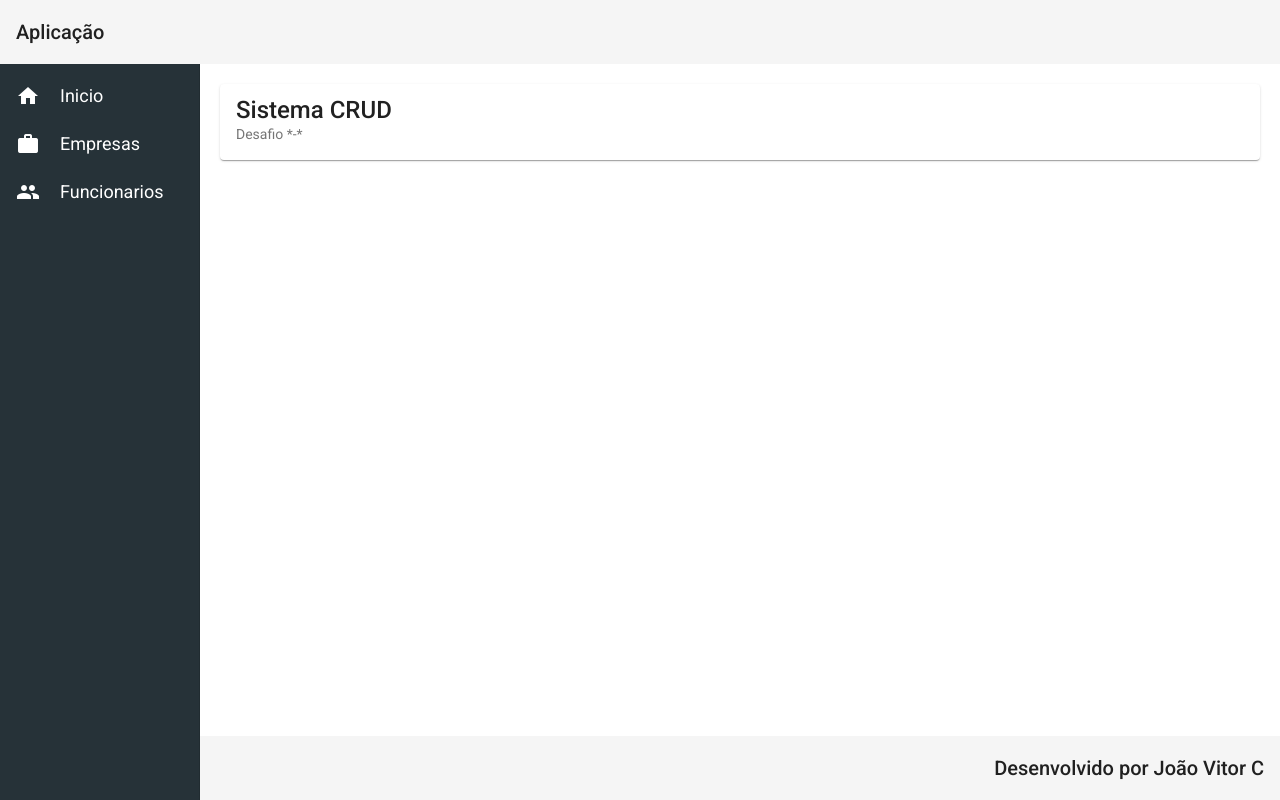
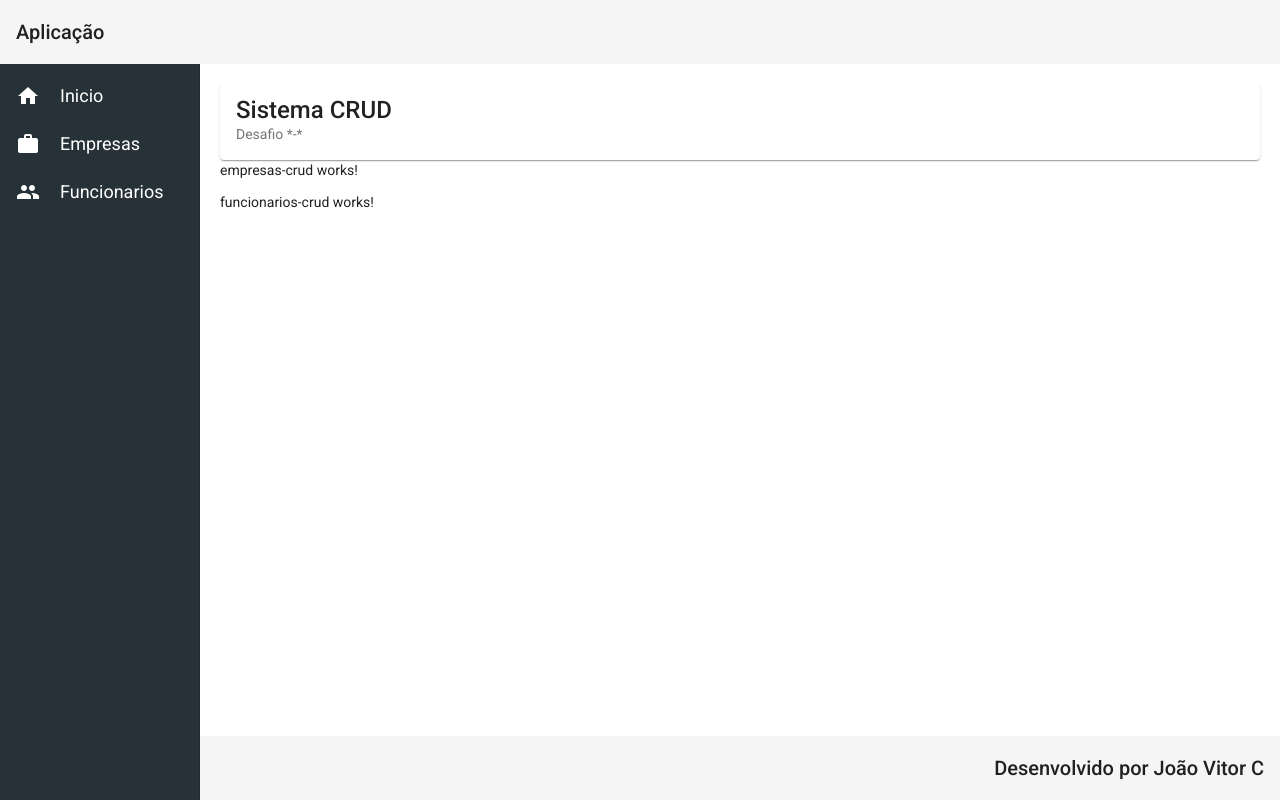
Before and after one commit to jvitorc/desafio, an Angular app in the folder frontend/: page / in a window 1280 px wide. Built offline with nearby package versions, Linux system fonts and the light colour scheme.

Commit message:
view funcionarios-crud e empresas-crud

```diff
--- a/frontend/src/app/app.module.ts
+++ b/frontend/src/app/app.module.ts
@@ -15,6 +15,8 @@ import { MatListModule } from '@angular/material/list';
 import { HomeComponent } from './views/home/home.component';
 
 import { MatCardModule } from '@angular/material/card';
+import { FuncionariosCrudComponent } from './views/funcionarios-crud/funcionarios-crud.component';
+import { EmpresasCrudComponent } from './views/empresas-crud/empresas-crud.component';
 
 @NgModule({
   declarations: [
@@ -22,7 +24,9 @@ import { MatCardModule } from '@angular/material/card';
     HeaderComponent,
     FooterComponent,
     NavComponent,
-    HomeComponent
+    HomeComponent,
+    FuncionariosCrudComponent,
+    EmpresasCrudComponent
   ],
   imports: [
     BrowserModule,
--- a/frontend/src/app/components/template/nav/nav.component.html
+++ b/frontend/src/app/components/template/nav/nav.component.html
@@ -19,6 +19,8 @@
 
     <mat-sidenav-content class="content">
         <app-home></app-home>
+        <app-empresas-crud></app-empresas-crud>
+        <app-funcionarios-crud></app-funcionarios-crud>
     </mat-sidenav-content>
 
 </mat-sidenav-container>
--- /dev/null
+++ b/frontend/src/app/views/empresas-crud/empresas-crud.component.html
@@ -0,0 +1 @@
+<p>empresas-crud works!</p>
--- /dev/null
+++ b/frontend/src/app/views/empresas-crud/empresas-crud.component.ts
@@ -0,0 +1,15 @@
+import { Component, OnInit } from '@angular/core';
+
+@Component({
+  selector: 'app-empresas-crud',
+  templateUrl: './empresas-crud.component.html',
+  styleUrls: ['./empresas-crud.component.css']
+})
+export class EmpresasCrudComponent implements OnInit {
+
+  constructor() { }
+
+  ngOnInit(): void {
+  }
+
+}
--- /dev/null
+++ b/frontend/src/app/views/funcionarios-crud/funcionarios-crud.component.html
@@ -0,0 +1 @@
+<p>funcionarios-crud works!</p>
--- /dev/null
+++ b/frontend/src/app/views/funcionarios-crud/funcionarios-crud.component.ts
@@ -0,0 +1,15 @@
+import { Component, OnInit } from '@angular/core';
+
+@Component({
+  selector: 'app-funcionarios-crud',
+  templateUrl: './funcionarios-crud.component.html',
+  styleUrls: ['./funcionarios-crud.component.css']
+})
+export class FuncionariosCrudComponent implements OnInit {
+
+  constructor() { }
+
+  ngOnInit(): void {
+  }
+
+}
```
Also changed, not shown: frontend/src/app/views/empresas-crud/empresas-crud.component.css (added), frontend/src/app/views/funcionarios-crud/funcionarios-crud.component.css (added).
